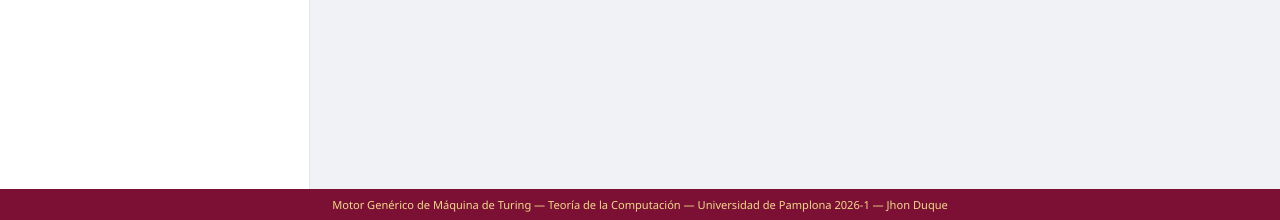
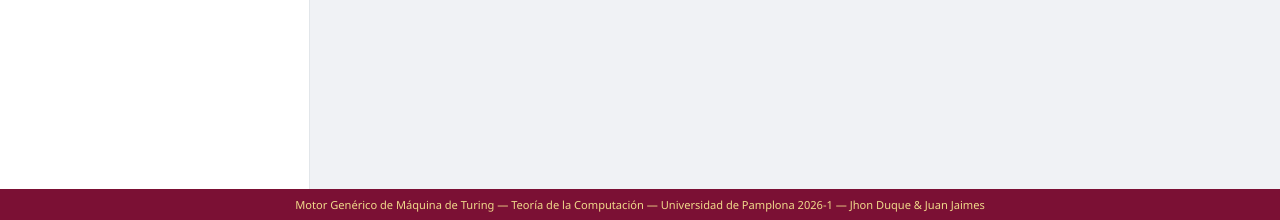
Before and after one commit to JhonDuque365/turing-engine-project, a Flask app: page / in a window 1280 px wide. Shown: the part 580-800 px from the top of the page. Run offline with Flask 3, Linux system fonts and the light colour scheme.

Commit message:
feat: agregar Juan Jaimes como segundo participante en el footer

```diff
--- a/src/web/templates/index.html
+++ b/src/web/templates/index.html
@@ -292,7 +292,7 @@
 </div>
 
 <footer>
-  <p>Motor Genérico de Máquina de Turing &mdash; Teoría de la Computación &mdash; Universidad de Pamplona 2026-1 &mdash; Jhon Duque</p>
+  <p>Motor Genérico de Máquina de Turing &mdash; Teoría de la Computación &mdash; Universidad de Pamplona 2026-1 &mdash; Jhon Duque &amp; Juan Jaimes</p>
 </footer>
 
 <script src="/static/app.js"></script>
```
